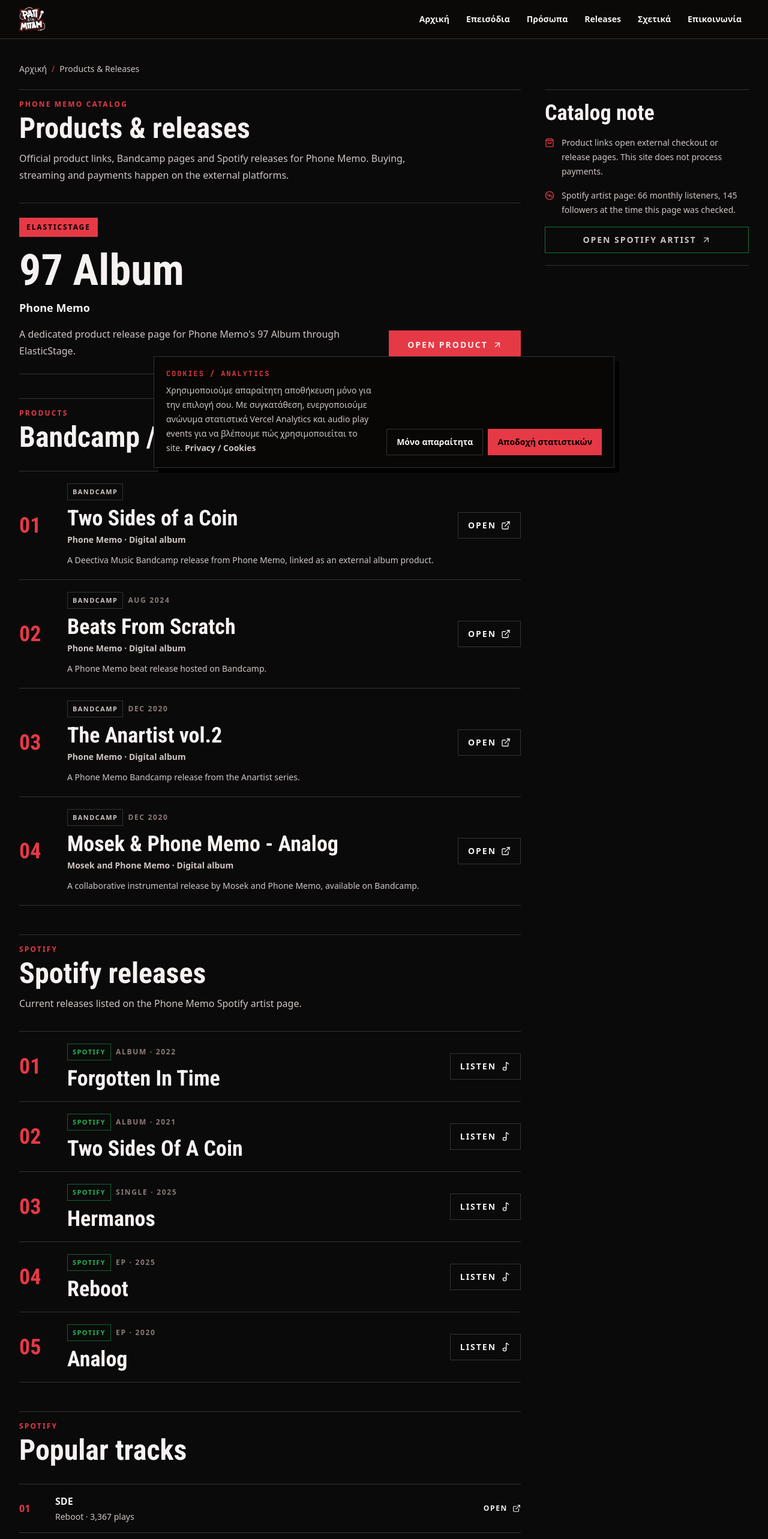
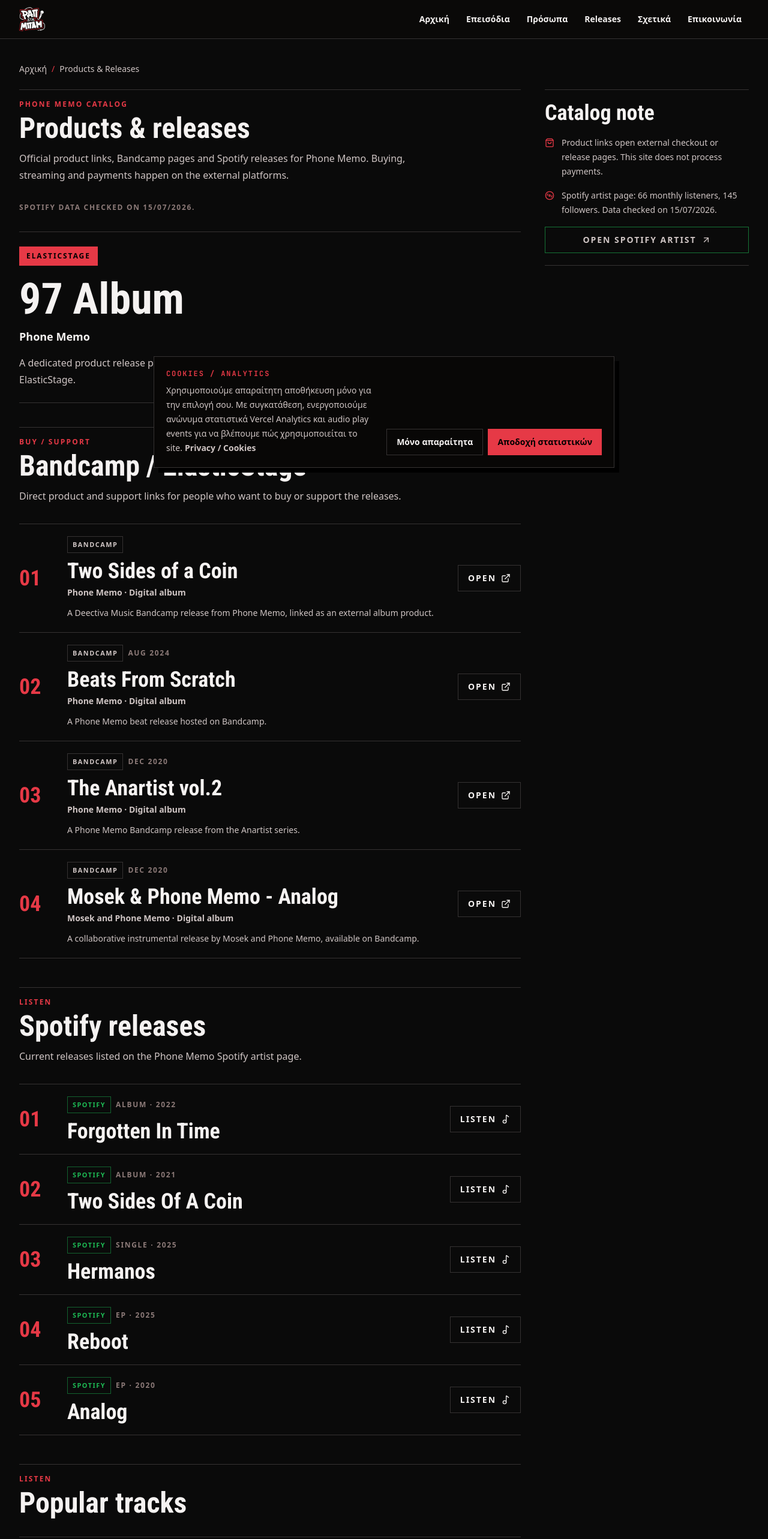
Before and after one commit to kawaii-kitsune/rap-sta-bam, a Next.js app: page /products in a window 1280 px wide. Shown: the top 2566 px of the page at 60% size. Built offline with nearby package versions, Linux system fonts and the light colour scheme; no server answers.

Commit message:
Refine products and releases page

```diff
--- a/src/app/artists/[slug]/page.tsx
+++ b/src/app/artists/[slug]/page.tsx
@@ -1,5 +1,6 @@
 import type { Metadata } from "next";
 import Image from "next/image";
+import Link from "next/link";
 import { notFound } from "next/navigation";
 import { Breadcrumbs } from "@/components/Breadcrumbs";
 import { Container } from "@/components/Container";
@@ -65,6 +66,11 @@
           <div className="mt-6">
             <SocialLinks links={socialLinks} />
           </div>
+          {artist.slug === "phone-memo" ? (
+            <Link href="/products" className="mt-5 inline-flex min-h-11 items-center border border-[var(--accent)] px-4 py-2 text-sm font-black uppercase tracking-[0.14em] text-[var(--accent)] hover:bg-[var(--accent)] hover:text-black">
+              Products & releases
+            </Link>
+          ) : null}
         </div>
       </div>
 
--- a/src/app/products/page.tsx
+++ b/src/app/products/page.tsx
@@ -31,6 +31,7 @@
             title="Products & releases"
             copy="Official product links, Bandcamp pages and Spotify releases for Phone Memo. Buying, streaming and payments happen on the external platforms."
           />
+          <p className="mt-4 text-xs font-bold uppercase tracking-[0.14em] text-[var(--dim)]">Spotify data checked on 15/07/2026.</p>
 
           {featured ? (
             <section className="mt-8 border-y border-[var(--line)] py-6">
@@ -56,7 +57,7 @@
           ) : null}
 
           <section className="mt-10">
-            <SectionHeading eyebrow="Products" title="Bandcamp / ElasticStage" />
+            <SectionHeading eyebrow="Buy / support" title="Bandcamp / ElasticStage" copy="Direct product and support links for people who want to buy or support the releases." />
             <div className="mt-5 grid gap-0 border-y border-[var(--line)]">
               {otherProducts.map((product, index) => (
                 <article key={product.slug} className="grid gap-4 border-b border-[var(--line)] py-5 last:border-b-0 sm:grid-cols-[4rem_1fr_auto] sm:items-center">
@@ -86,7 +87,7 @@
           </section>
 
           <section className="mt-12">
-            <SectionHeading eyebrow="Spotify" title="Spotify releases" copy="Current releases listed on the Phone Memo Spotify artist page." />
+            <SectionHeading eyebrow="Listen" title="Spotify releases" copy="Current releases listed on the Phone Memo Spotify artist page." />
             <div className="mt-5 grid gap-0 border-y border-[var(--line)]">
               {spotifyReleases.map((release, index) => (
                 <article key={release.url} className="grid gap-4 border-b border-[var(--line)] py-5 last:border-b-0 sm:grid-cols-[4rem_1fr_auto] sm:items-center">
@@ -112,7 +113,7 @@
           </section>
 
           <section className="mt-12">
-            <SectionHeading eyebrow="Spotify" title="Popular tracks" />
+            <SectionHeading eyebrow="Listen" title="Popular tracks" />
             <div className="mt-5 grid gap-0 border-y border-[var(--line)]">
               {spotifyTopTracks.map((track, index) => (
                 <a
@@ -144,7 +145,7 @@
               </p>
               <p className="flex gap-3">
                 <Disc3 className="mt-1 h-4 w-4 shrink-0 text-[var(--accent)]" aria-hidden="true" />
-                Spotify artist page: {spotifyArtist.monthlyListeners} monthly listeners, {spotifyArtist.followers} followers at the time this page was checked.
+                Spotify artist page: {spotifyArtist.monthlyListeners} monthly listeners, {spotifyArtist.followers} followers. Data checked on 15/07/2026.
               </p>
               <a href={spotifyArtist.url} target="_blank" rel="noreferrer" className="inline-flex min-h-11 items-center justify-center gap-2 border border-[#1db954]/60 px-4 py-2 text-sm font-black uppercase tracking-[0.14em] text-[#1db954] hover:bg-[#1db954] hover:text-black">
                 Open Spotify artist <ArrowUpRight className="h-4 w-4" aria-hidden="true" />
```
Also changed, not shown: src/content/README.md.
